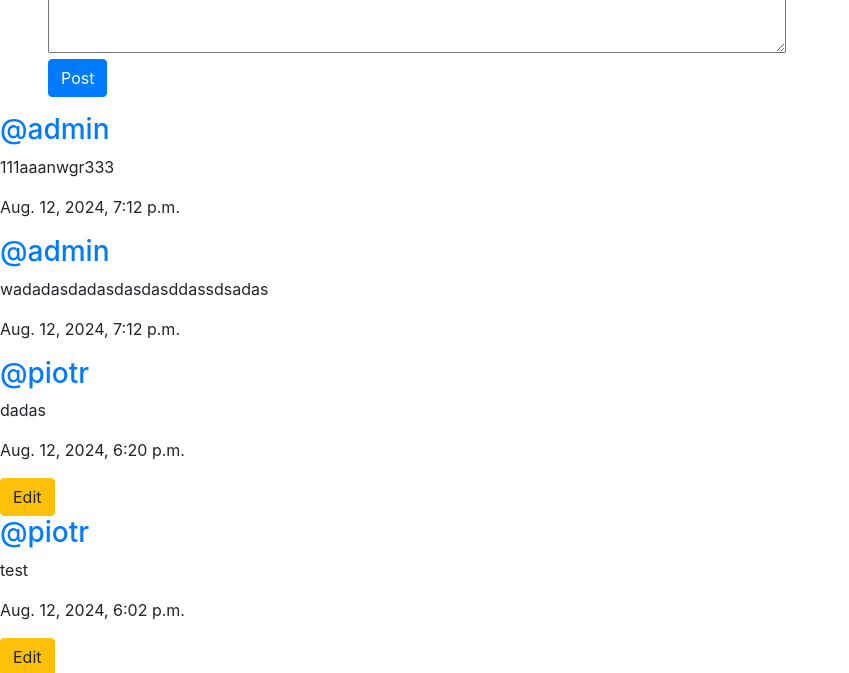
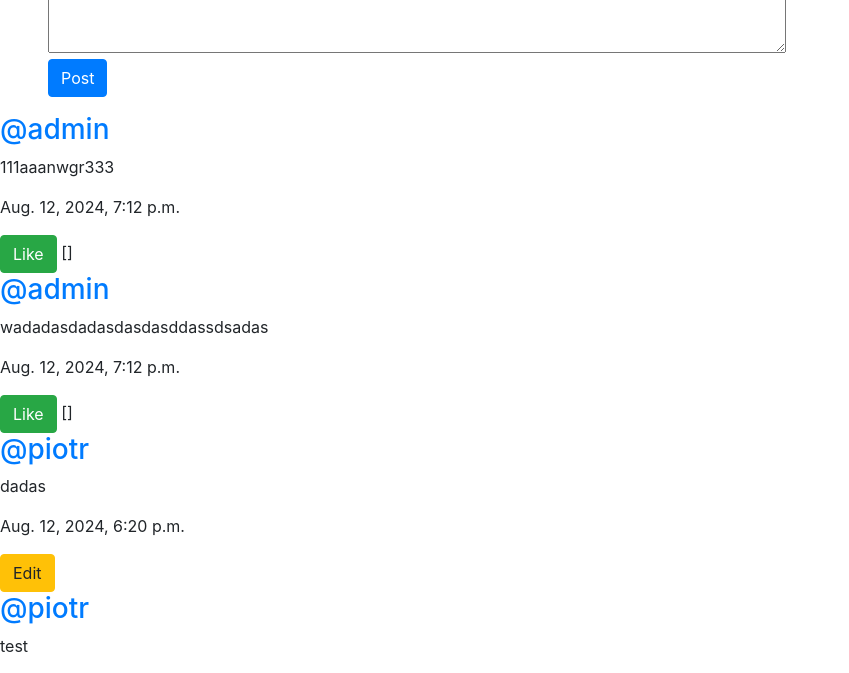
Before and after one commit to Pr4c0w1ty/network, a Django app: page / in a window 1280 px wide. Shown: the part 167-840 px from the top of the page, without its empty margins (0-849 px from the left). Run offline with Django 3.2, Linux system fonts and the light colour scheme; a user stored in the database is signed in; data comes from the database, SQL or seed files in the repository; both versions use the stored data as it was after the commit; data that the repository does not hold is empty; some libraries are stand-ins or nearby versions.

Commit message:
liking works

```diff
--- a/network/admin.py
+++ b/network/admin.py
@@ -1,8 +1,9 @@
 from django.contrib import admin
-from .models import User, Post, Follow
+from .models import User, Post, Follow, Like
 
 admin.site.register(User)
 admin.site.register(Post)
 admin.site.register(Follow)
+admin.site.register(Like)
 
 # Register your models here.
--- a/network/models.py
+++ b/network/models.py
@@ -26,3 +26,10 @@ class Follow(models.Model):
 
     def __str__(self):
         return f"{self.user} is following {self.user_follower}"
+
+class Like(models.Model):
+    user = models.ForeignKey(User, on_delete=models.CASCADE, related_name="usr_likes")
+    post = models.ForeignKey(Post, on_delete=models.CASCADE, related_name="post_likes")
+
+    def __str__(self):
+        return f"{self.user} liked {self.post}"
--- a/network/templates/network/index.html
+++ b/network/templates/network/index.html
@@ -8,6 +8,38 @@
             const parts = value.split(`; ${name}=`);
             if (parts.length == 2) return parts.pop().split(';').shift();
         }
+    function likeHandler(id, who_you_liked) {
+    if(who_you_liked.indexOf(id) >= 0){
+        var isLiked = true;
+    } else {
+        var isLiked = false;
+    }
+    if(isLiked === true){
+        fetch(`/remove_like/${id}`)
+        .then(response => response.json)
+        .then(result => {
+            isLiked = false;
+            updateButton(id, who_you_liked);
+        })
+    } else {
+        fetch(`/add_like/${id}`)
+        .then(response => response.json)
+        .then(result => {
+            isLiked = true;
+            updateButton(id, who_you_liked);
+        })
+    }
+    }
+function updateButton(postId, who_you_liked) {
+    const button = document.getElementById(postId);
+    if (isLiked) {
+        button.className = 'btn btn-danger';
+        button.textContent = 'Unlike';
+    } else {
+        button.className = 'btn btn-success';
+        button.textContent = 'Like';
+    }
+}
 
         function submitHandler(id) {
             const textareaValue = document.getElementById(`textarea_${id}`).value;
@@ -24,9 +56,7 @@
             content.innerHTML = textareaValue;
             //hide modal
             const modalElement = document.getElementById(`modal_edit_post_${id}`);
-            console.log(modalElement);
             const modalInstance = bootstrap.Modal.getInstance(modalElement);
-            console.log(modalInstance);
             modalInstance.hide();
 
 
@@ -74,16 +104,23 @@
                                 </div>
                                 <div class="modal-footer">
                                 <button type="button" class="btn btn-danger" data-bs-dismiss="modal">Close</button>
-                                <button type="button" class="btn btn-success" onclick="submitHandler({{ post.id }})">Save changes</button>
+                                <button type="button" class="btn btn-success" onclick="submitHandler(`{{ post.id }}`)">Save changes</button>
                                 </div>
                             </div>
 
                         </div>
                     {% endif %}
+                    {% if post.id in who_you_liked %}
+        <button class="btn btn-danger" onclick="likeHandler(`{{ post.id }}`, `{{ who_you_liked }}`)" id="{{ post.id }}">Unlike</button>
+    {% else %}
+        <button class="btn btn-success" onclick="likeHandler(`{{ post.id }}`, `{{ who_you_liked }}`)" id="{{ post.id }}">Like</button>
+    {% endif %}
+    {{ who_you_liked }}
                 {% endif %}
             </div>
         {% endfor %}
     </div>
+
     <nav aria_label="Page navigation example">
         <ul class="pagination">
             {% if post_of_page.has_previous %}
--- a/network/urls.py
+++ b/network/urls.py
@@ -14,4 +14,6 @@ urlpatterns = [
     path("unfollow", views.unfollow, name="unfollow"),
     path("following", views.following, name="following"),
     path("edit/<int:post_id>", views.edit, name="edit"),
+    path("remove_like/<int:post_id>", views.remove_like, name="like"),
+    path("add_like/<int:post_id>", views.add_like, name="like")
 ]
--- a/network/views.py
+++ b/network/views.py
@@ -6,20 +6,43 @@ from django.http import  HttpResponseRedirect, JsonResponse
 from django.shortcuts import render
 from django.urls import reverse
 from django.core.paginator import Paginator
-from .models import User, Post, Follow
+from .models import User, Post, Follow, Like
 import json
+from django.core.exceptions import ObjectDoesNotExist
 
 def index(request):
     all_posts = Post.objects.all().order_by("id").reverse()
-
     # Pagination
     paginator = Paginator(all_posts, 10)
     page_number = request.GET.get('page')
     post_of_page = paginator.get_page(page_number)
+    all_likes = Like.objects.filter(user=request.user)
+    who_you_liked = list(set([like.post.id for like in all_likes]))
 
     return render(request, "network/index.html", {
-        "post_of_page": post_of_page
+        "all_posts": all_posts,
+        "post_of_page": post_of_page,
+        "who_you_liked": who_you_liked,
     })
+
+def remove_like(request, post_id):
+    try:
+        post = Post.objects.get(pk=post_id)
+        user = request.user  # Already authenticated due to the decorator
+        like = Like.objects.get(user=user, post=post)
+        like.delete()
+        return JsonResponse({"message": "Like removed."})
+    except ObjectDoesNotExist as e:
+        return JsonResponse({"error": str(e)}, status=404)  # Object not found
+    except Exception as e:
+        return JsonResponse({"error": str(e)}, status=500)  # Other exceptions
+
+def add_like(request, post_id):
+    post = Post.objects.get(pk=post_id)
+    user = User.objects.get(pk=request.user.id)
+    new_like = Like(user=user, post=post)
+    new_like.save()
+    return JsonResponse({"message": "Like added."})
 
 def new_post(request):
     if request.method == "POST":
```
Also changed, not shown: db.sqlite3, network/migrations/0006_like.py (added).
